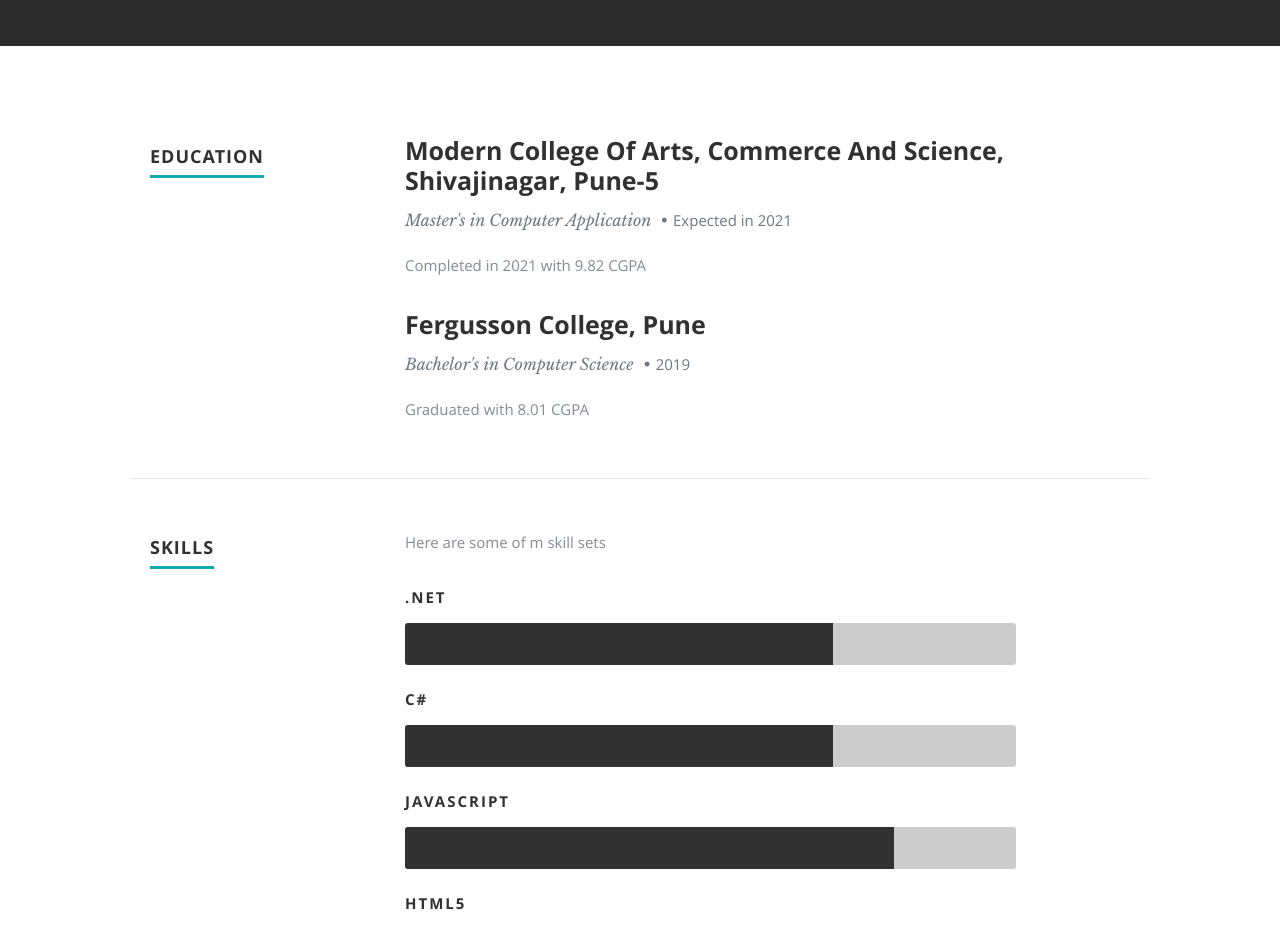
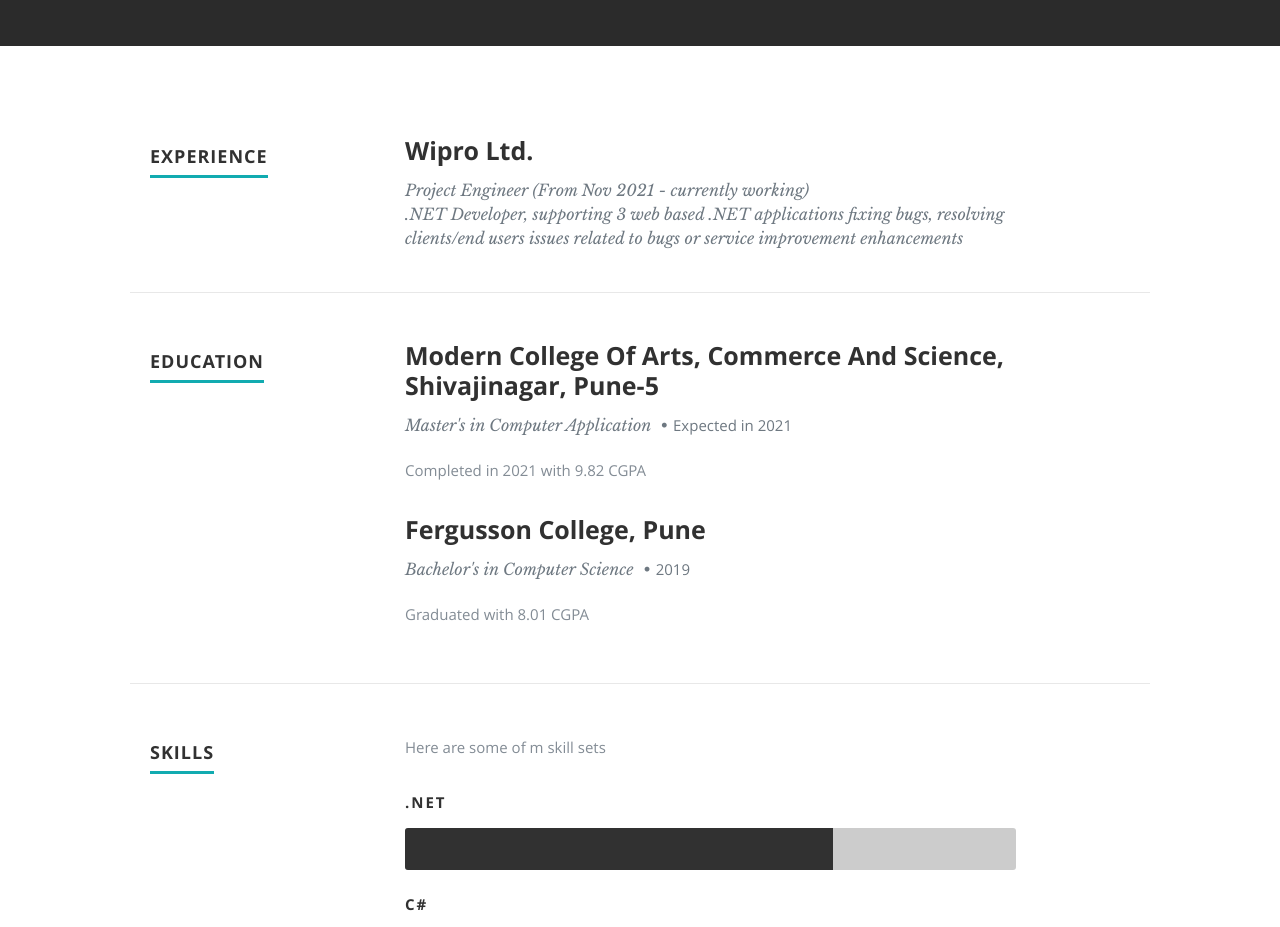
Before and after one commit to PratikSutar97/Pratik-Sutar-Portfolio, a React (Create React App) app: page / in a window 1280 px wide. Shown: the part 1300-2227 px from the top of the page. Built offline with nearby package versions, Linux system fonts and the light colour scheme.

Commit message:
experience added

```diff
--- a/public/css/layout.css
+++ b/public/css/layout.css
@@ -261,7 +261,7 @@
 #resume .header-col { padding-top: 9px; }
 #resume .main-col { padding-right: 10%; }
 
-.education, .work {
+.education, .work,.experience {
    margin-bottom: 48px;
    padding-bottom: 24px;
    border-bottom: 1px solid #E8E8E8;
--- a/public/resumeData.json
+++ b/public/resumeData.json
@@ -40,6 +40,13 @@
   },
   "resume": {
     "skillmessage": "Here are some of m skill sets",
+    "experience":[
+      {
+        "company":"Wipro Ltd.",
+        "designation":"Project Engineer (From Nov 2021 - currently working)",
+        "responsibilities":".NET Developer, supporting 3 web based .NET applications fixing bugs, resolving clients/end users issues related to bugs or service improvement enhancements"
+      }
+    ],
     "education": [
       {
         "school": "Modern College Of Arts, Commerce And Science, Shivajinagar, Pune-5",
--- a/src/Components/Resume.js
+++ b/src/Components/Resume.js
@@ -5,7 +5,12 @@
 
     if (this.props.data) {
       var skillmessage = this.props.data.skillmessage;
-
+      var experience = this.props.data.experience.map(function (experience) {
+        return <div key={experience.company}><h3>{experience.company}</h3>
+            <p className='info'>{experience.designation}<br/>
+            {experience.responsibilities}</p>
+        </div>
+       })
       var education = this.props.data.education.map(function (education) {
         return <div key={education.school}><h3>{education.school}</h3>
           <p className="info">{education.degree} <span>&bull;</span><em className="date">{education.graduated}</em></p>
@@ -20,7 +25,7 @@
     return (
       <section id="resume">
 
-        {/* <div className="row experience">
+        <div className="row experience">
           <div className="three columns header-col">
             <h1><span>Experience</span></h1>
           </div>
@@ -33,7 +38,7 @@
             </div>
           </div>
         </div>
-       */}
+
         <div className="row education">
           <div className="three columns header-col">
             <h1><span>Education</span></h1>
```
